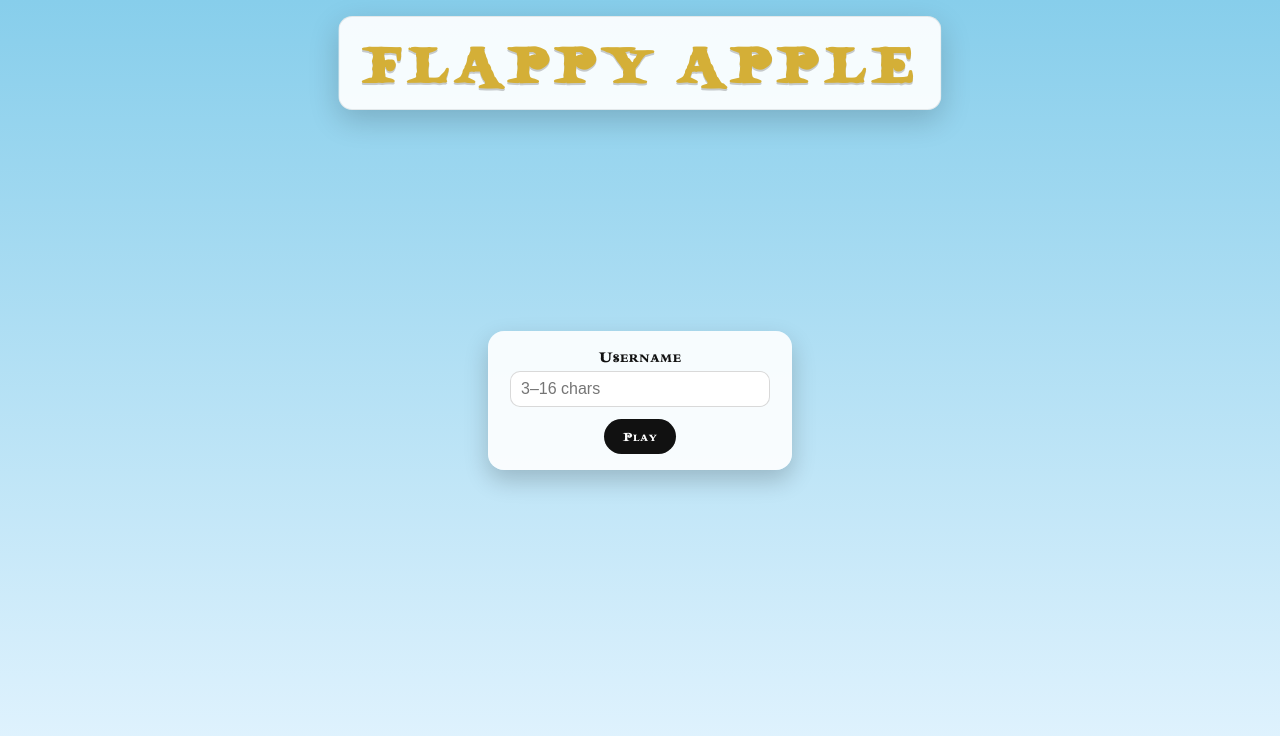
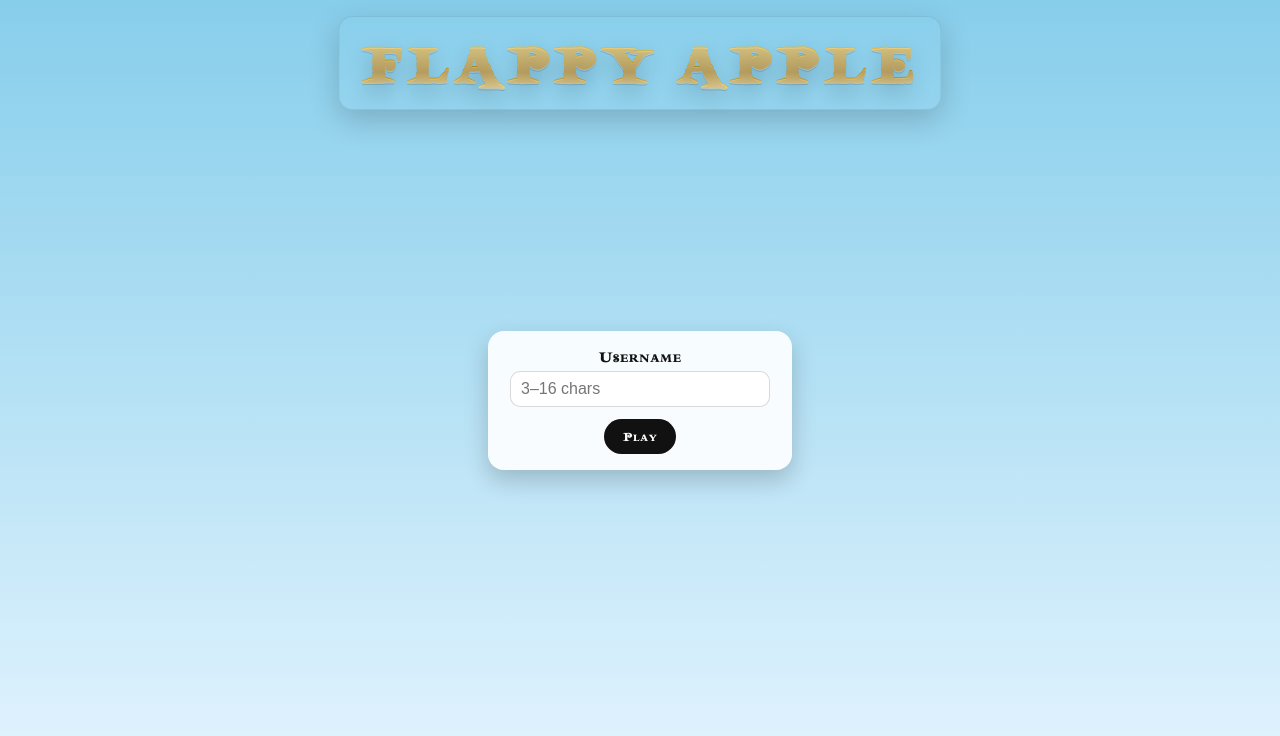
Before and after one commit to KCcooldude11/flappy-bird-netlify, a website: page index.html in a window 1280 px wide. Drawn offline with Linux system fonts and the light colour scheme; no server answers.

Commit message:
Flappy Apple Name change

```diff
--- a/style.css
+++ b/style.css
@@ -421,11 +421,28 @@
   font-size: clamp(28px, 5.5vw, 56px);
   letter-spacing: 0.08em;
   text-transform: uppercase;
-  color: #d4af37; /* gold */
-  text-shadow: 0 2px 0 rgba(0,0,0,0.20);
+  white-space: nowrap;
+  pointer-events: none;
 
-  pointer-events: none;
-  white-space: nowrap;
+  /* metallic gold text */
+  color: transparent;
+  background: linear-gradient(
+    180deg,
+    #fff3b0 0%,
+    #f6d365 18%,
+    #d4af37 40%,
+    #b8860b 60%,
+    #f6d365 78%,
+    #fff3b0 100%
+  );
+  -webkit-background-clip: text;
+  background-clip: text;
+
+  /* depth */
+  text-shadow:
+    0 1px 0 rgba(255,255,255,0.35),
+    0 2px 0 rgba(0,0,0,0.15),
+    0 10px 22px rgba(0,0,0,0.18);
 }
 
 /* Default: hide the title except on the home screen */
```
